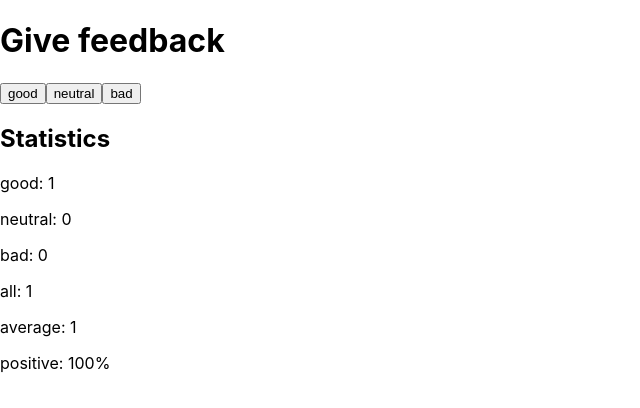
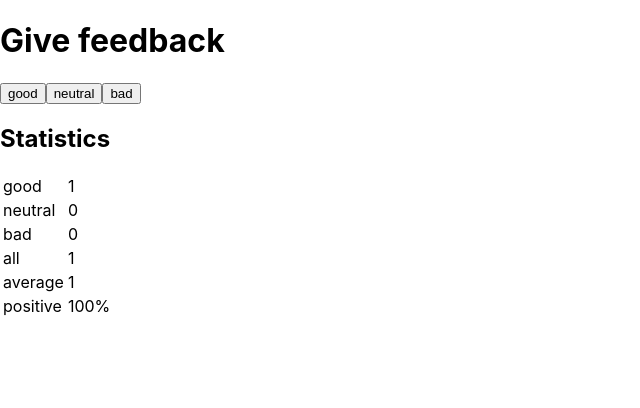
Before and after one commit to elisamunoz/full-stack-course-helsinski, a React (Create React App) app in the folder Part01/exercise1.6-unicafe/: page / in a window 1280 px wide. Both pictures are taken after a click on the button "good". Shown: the top 408 px of the page, without its empty margins (0-640 px from the left). Built offline with nearby package versions, Linux system fonts and the light colour scheme.

Commit message:
exercise1.12

```diff
--- a/Part01/exercise1.6-unicafe/src/App.js
+++ b/Part01/exercise1.6-unicafe/src/App.js
@@ -19,20 +19,25 @@
   return (
     <>
       <h2>Statistics</h2>
+      <table>
+        <tbody>
           <StatisticLine text="good" value={good} />
           <StatisticLine text="neutral" value={neutral} />
           <StatisticLine text="bad" value={bad} />
           <StatisticLine text="all" value={allFeedback} />
           <StatisticLine text="average" value={average} />
           <StatisticLine text="positive" value={`${positive}%`} />
+        </tbody>
+      </table>
     </>
   );
 };
 
 const StatisticLine = ({ text, value }) => (
-  <p>
-    {text}: {value}
-  </p>
+  <tr>
+    <td>{text}</td>
+    <td>{value}</td>
+  </tr>
 );
 
 const App = () => {
```
Lines whose indentation alone changed are shown as unchanged.
